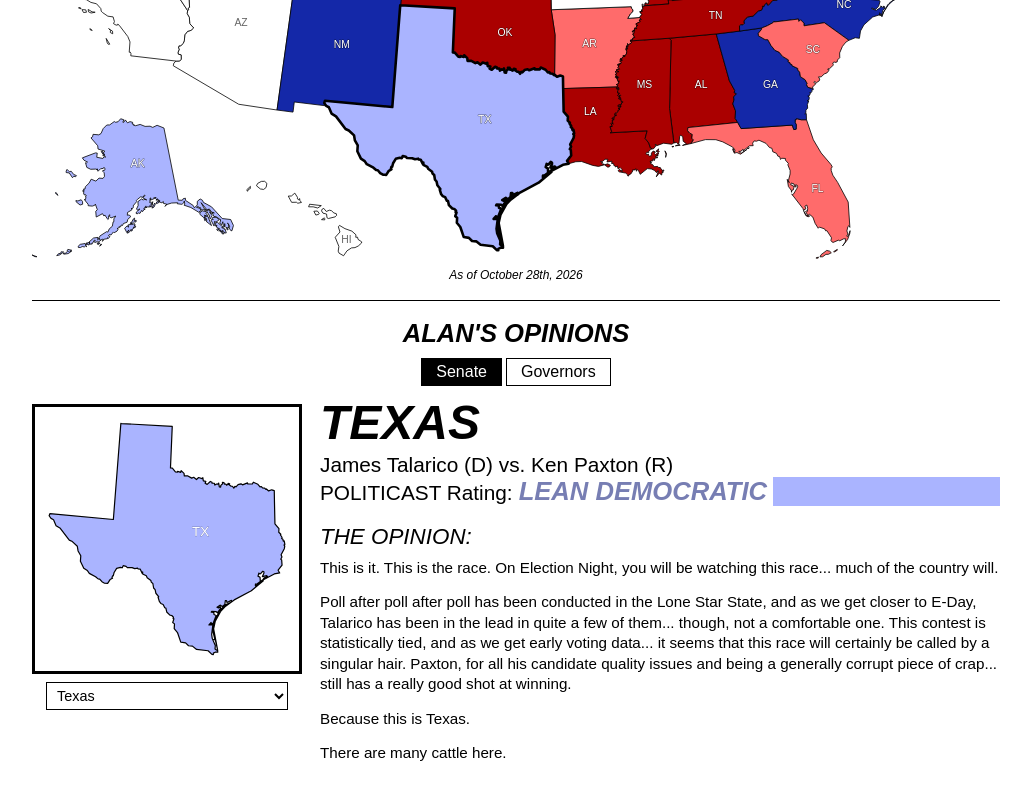
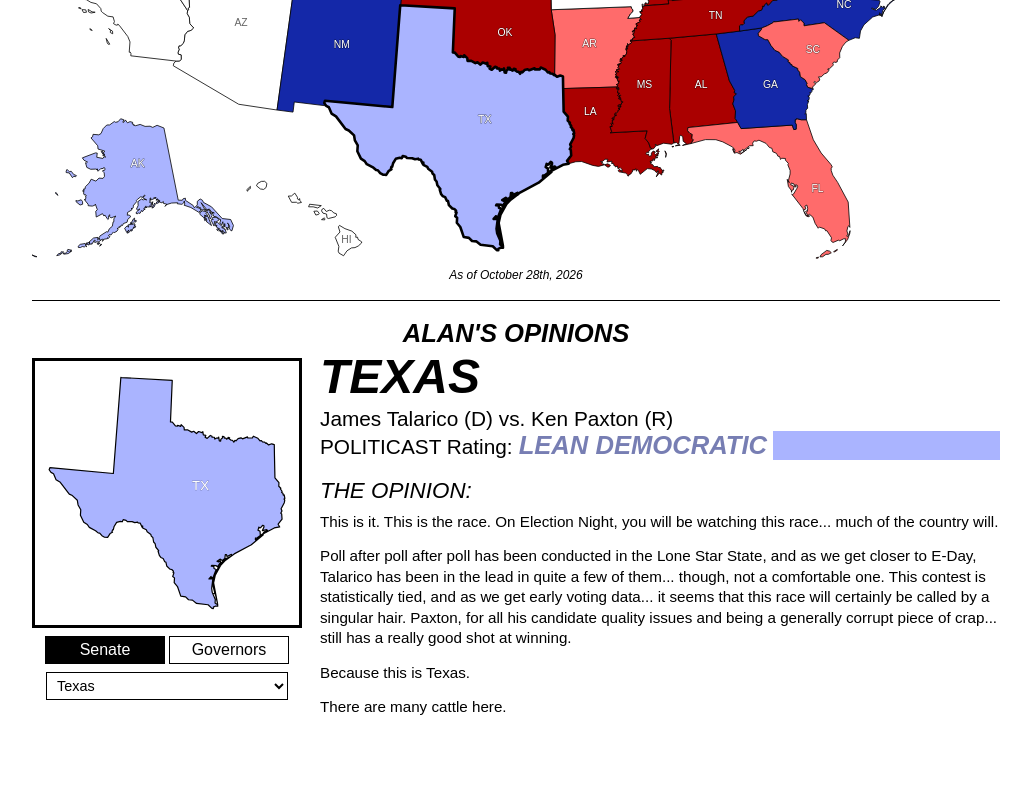
Before and after one commit to remember-alamo/alanramble, a plain HTML site: page politicast.html in a window 1280 px wide. Shown: the part 660-1460 px from the top of the page, without its empty margins (124-1155 px from the left). Drawn offline with Linux system fonts and the light colour scheme.

Commit message:
Captions above the home widgets; office buttons under the opinion state shape
- Home page: "the POLITICAST / the GEORGIACAST" and read more sit above each widget
- Opinions: Senate/Governors buttons move below the state shape and switch to the
  same state's other race; an office with no race there is greyed out and shows "-"

Co-Authored-By: Claude Opus 5.5 <noreply@anthropic.com>

```diff
--- a/politicast/politicast.css
+++ b/politicast/politicast.css
@@ -324,7 +324,20 @@
 
 .pc-op-tabs {
   justify-content: center;
-  margin-bottom: 18px;
+  margin-top: 8px;
+}
+
+.pc-op-tabs .pc-tab {
+  flex: 1;
+  max-width: 7.5em;
+}
+
+/* no race for this state in that office */
+.pc-op-tabs .pc-tab:disabled {
+  border-color: color-mix(in srgb, var(--fg) 45%, var(--bg));
+  background: color-mix(in srgb, var(--fg) 18%, var(--bg));
+  color: color-mix(in srgb, var(--fg) 60%, var(--bg));
+  cursor: default;
 }
 
 .pc-op-tabs[hidden] { display: none; }
--- a/politicast/politicast.js
+++ b/politicast/politicast.js
@@ -402,7 +402,6 @@
       opTabs = h("div", "pc-tabs pc-op-tabs");
       opTabs.setAttribute("role", "group");
       opTabs.setAttribute("aria-label", "Opinions by office");
-      opSection.appendChild(opTabs);
       opBody = h("div", "pc-op-body");
       opSide = h("div", "pc-op-side");
       opFrame = h("div", "pc-op-frame");
@@ -442,23 +441,32 @@
     function renderOpinions() {
       var offices = order.filter(officeHasOpinions);
 
-      // office switch: only offices with at least one opinion, and only if there is a choice
-      opTabs.textContent = "";
-      offices.forEach(function (key) {
-        var b = h("button", "pc-tab", labels[key]);
-        b.type = "button";
-        b.setAttribute("aria-pressed", String(key === current));
-        b.addEventListener("click", function () { show(key); if (selected[key]) setHash(key, selected[key]); });
-        opTabs.appendChild(b);
-      });
-      opTabs.hidden = offices.length < 2;
-
       opMain.textContent = "";
       if (!selected[current] || !raceFor(contests[current], selected[current])) {
         selected[current] = firstChoice(current);
       }
       var code = selected[current];
       var race = code && raceFor(contests[current], code);
+
+      // office switch: only offices with at least one opinion, and only if there is a choice.
+      // It sits under the state shape and switches to this same state's other race; an office
+      // with no race in this state is greyed out and shows "-".
+      opTabs.textContent = "";
+      offices.forEach(function (key) {
+        var none = !!race && key !== current && !raceFor(contests[key], code);
+        var b = h("button", "pc-tab", none ? "-" : labels[key]);
+        b.type = "button";
+        b.disabled = none;
+        b.setAttribute("aria-pressed", String(key === current));
+        if (none) b.setAttribute("aria-label", "No " + labels[key] + " race in " + STATES.paths[code].name);
+        b.addEventListener("click", function () {
+          if (race && raceFor(contests[key], code)) selected[key] = code;
+          show(key);
+          if (selected[key]) setHash(key, selected[key]);
+        });
+        opTabs.appendChild(b);
+      });
+      opTabs.hidden = offices.length < 2;
 
       // highlight the selected state on the map
       Object.keys(paths).forEach(function (c) {
@@ -467,10 +475,12 @@
 
       if (!race || !officeHasOpinions(current)) {
         opSide.hidden = true;
+        opMain.appendChild(opTabs);
         opMain.appendChild(h("p", "pc-op-soon", labels[current] + " opinions are coming soon."));
         return;
       }
       opSide.hidden = false;
+      opSide.insertBefore(opTabs, opSelect);
       drawOutline(code, race);
 
       opSelect.textContent = "";
--- a/style.css
+++ b/style.css
@@ -123,7 +123,7 @@ body {
   justify-content: center;
   align-items: center;
   gap: 14px;
-  margin-top: 6px;
+  margin-bottom: 6px;
 }
 
 .label {
```
Also changed, not shown: index.html (+2 -2 lines).
